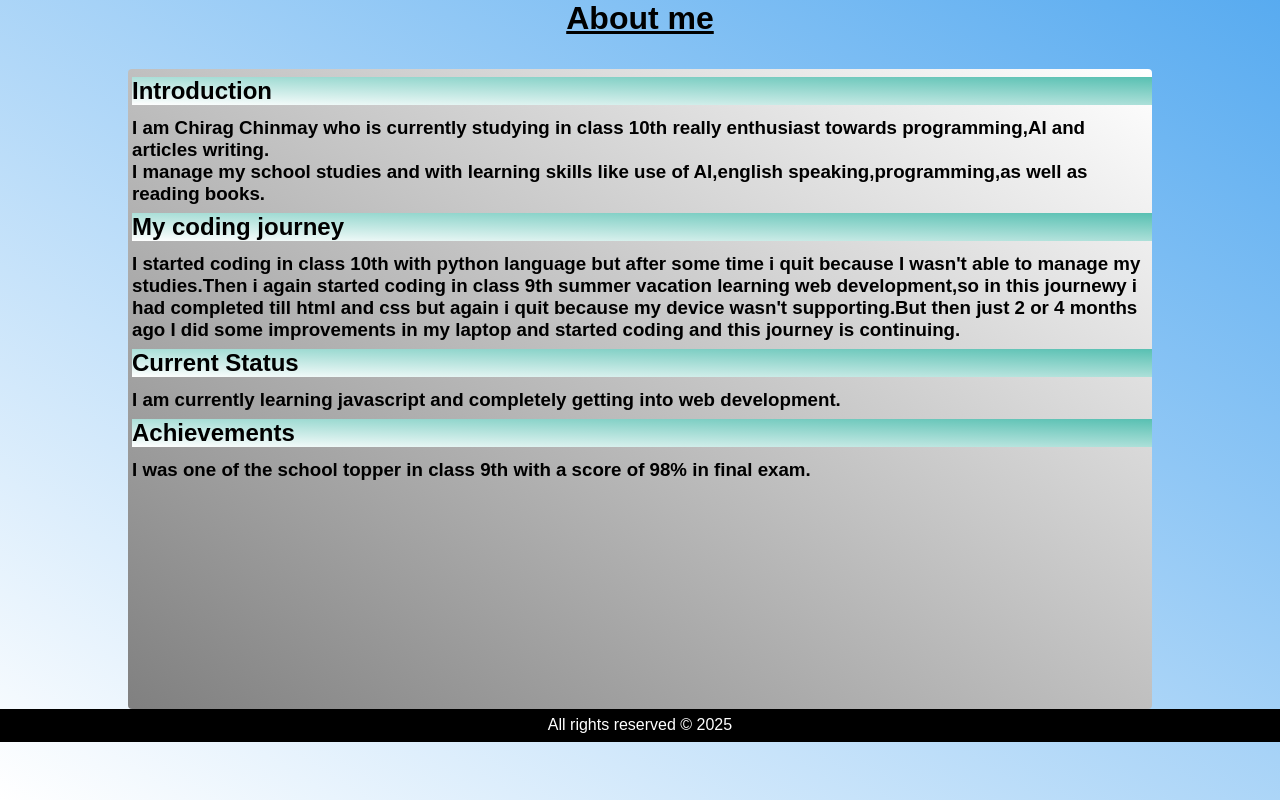
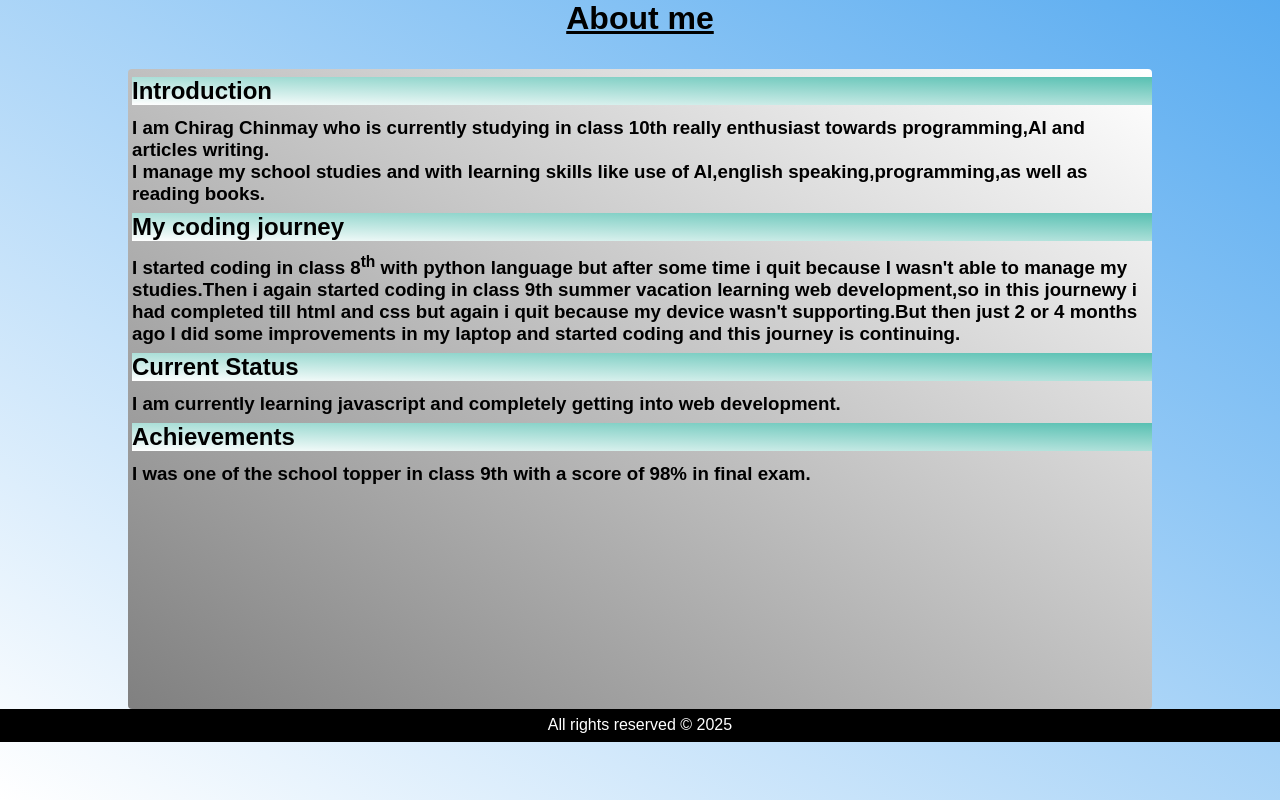
Before and after one commit to ChiragChinmay/portfolio, a plain HTML site: page aboutme.html in a window 1280 px wide. Drawn offline with Linux system fonts and the light colour scheme.

Commit message:
Update aboutme.html

```diff
--- a/aboutme.html
+++ b/aboutme.html
@@ -95,7 +95,7 @@
                 as reading
                 books.</h3>
             <h2>My coding journey</h2>
-            <h3>I started coding in class 10th with python language but after some time i quit because I wasn't able to
+            <h3>I started coding in class 8<sup>th</sup> with python language but after some time i quit because I wasn't able to
                 manage my studies.Then i again started coding in class 9th summer vacation learning web development,so in this journewy i had completed till html and css but again i quit because my device wasn't supporting.But then just 2 or 4 months ago I did some improvements in my laptop and started coding and this journey is continuing.</h3>
                 <h2>
                     Current Status
```
